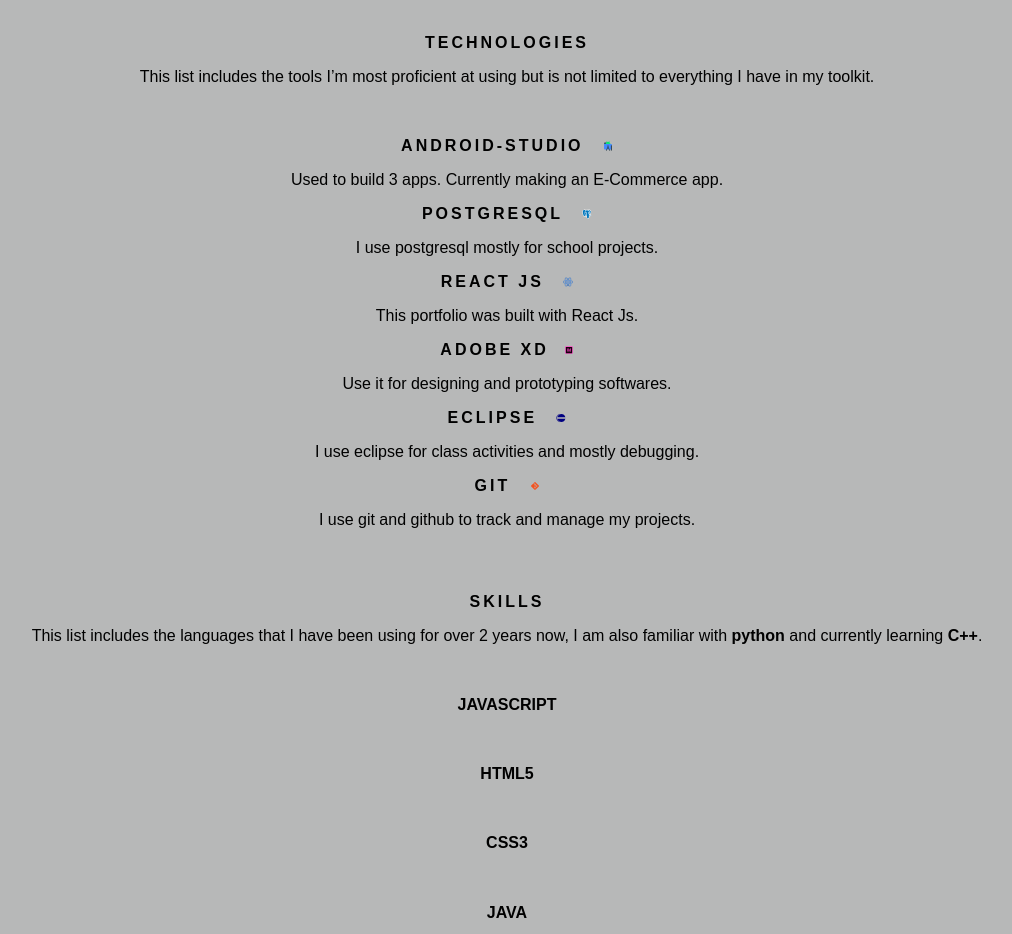
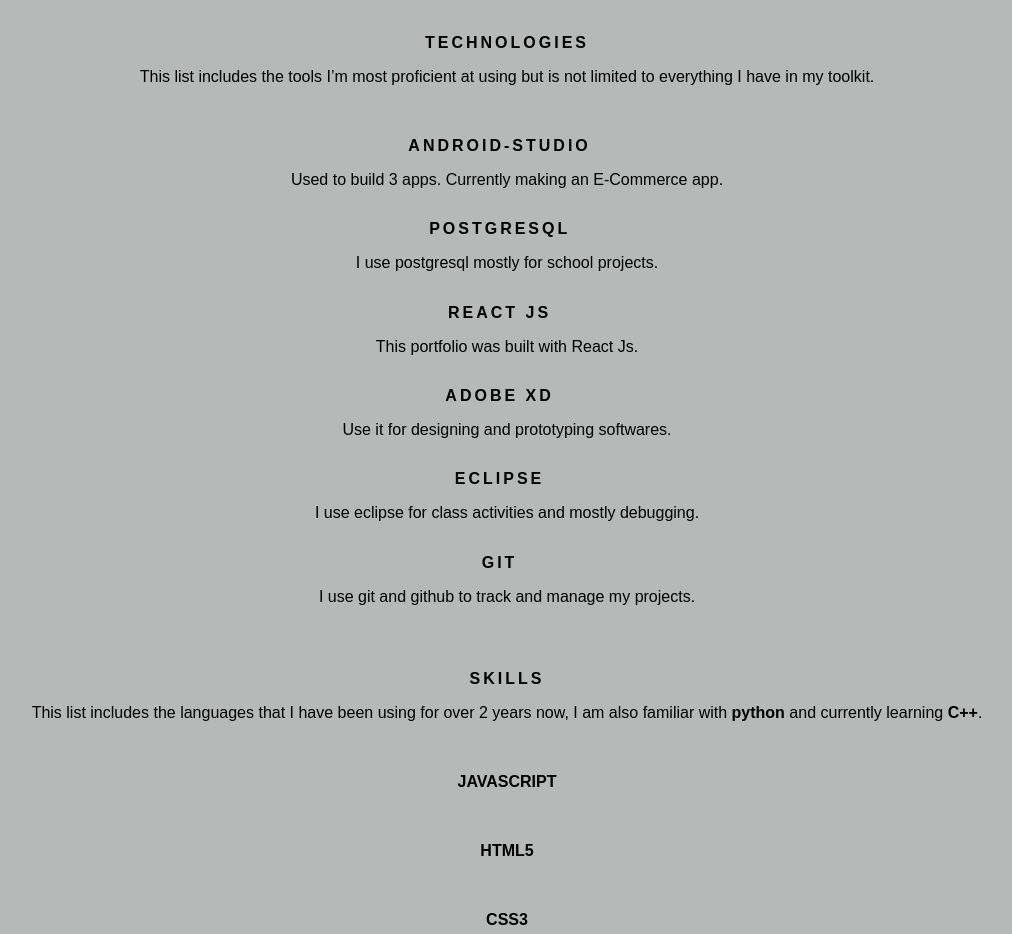
Before and after one commit to kinglaine/portfolio, a React (Create React App) app: page / in a window 1280 px wide. Shown: the part 860-1794 px from the top of the page, without its empty margins (133-1145 px from the left). Built offline with nearby package versions, Linux system fonts and the light colour scheme.

Commit message:
center technologies

```diff
--- a/src/Section 2 Component/Technologies.css
+++ b/src/Section 2 Component/Technologies.css
@@ -10,6 +10,9 @@
     padding-right: 10%;
     text-align: center;
 
+}
+.techLogo{
+    margin-top: 2.5%;
 }
 
 .TechnologyList{
@@ -25,7 +28,7 @@
     letter-spacing: 3px;
 }
 .Technologies li{
-    font-size: medium;
+    font-size: 16px;
     font-weight: bold;
 }
 
--- a/src/Section 2 Component/Technologies.js
+++ b/src/Section 2 Component/Technologies.js
@@ -13,33 +13,33 @@
             </p>
             <ul className="TechnologyList">
                     <li className="techLogo">
-                        <span id="name">ANDROID-STUDIO &nbsp;</span> <img src = {androidLogo} width = {10} alt = "android-studio logo"></img>
+                        <span id="name">ANDROID-STUDIO &nbsp;</span>
                     </li>
                     <p>Used to build 3 apps. Currently making an E-Commerce app.</p>
 
                     <li className="techLogo">
-                    <span id="name">POSTGRESQL &nbsp;</span> <img src = {postgresLogo} width = {10} alt = "postgresql logo"></img>
+                    <span id="name">POSTGRESQL &nbsp;</span>
                     </li>
                     <p>I use postgresql mostly for school projects.</p>
 
                     <li className="techLogo">
-                        <span id="name">REACT JS &nbsp;</span> <img  src = {reactLogo} width = {10} alt = "reactjs logo"></img>
+                        <span id="name">REACT JS &nbsp;</span>
                     </li>
                     <p>This portfolio was built with React Js.</p>
 
                     <li className="techLogo">
-                        <span id="name">ADOBE XD &nbsp;</span><img src = {adobeLogo} width = {10} alt = "adobe xd logo"></img>
+                        <span id="name">ADOBE XD &nbsp;</span>
                     </li>
                     <p>Use it for designing and prototyping softwares.</p>
 
 
                     <li className="techLogo">
-                    <span id="name"> ECLIPSE &nbsp;</span> <img  src = {eclipseLogo} width = {10} alt = "eclipse ide logo"></img>
+                    <span id="name"> ECLIPSE &nbsp;</span>
                     </li>
                     <p>I use eclipse for class activities and mostly debugging.</p>
 
                     <li className="techLogo">
-                    <span id="name">GIT &nbsp;</span> <img src = {gitLogo} width = {10} alt = "git logo"></img>
+                    <span id="name">GIT &nbsp;</span>
                     </li>
                     <p>I use git and github to track and manage my projects.</p>
 
```
